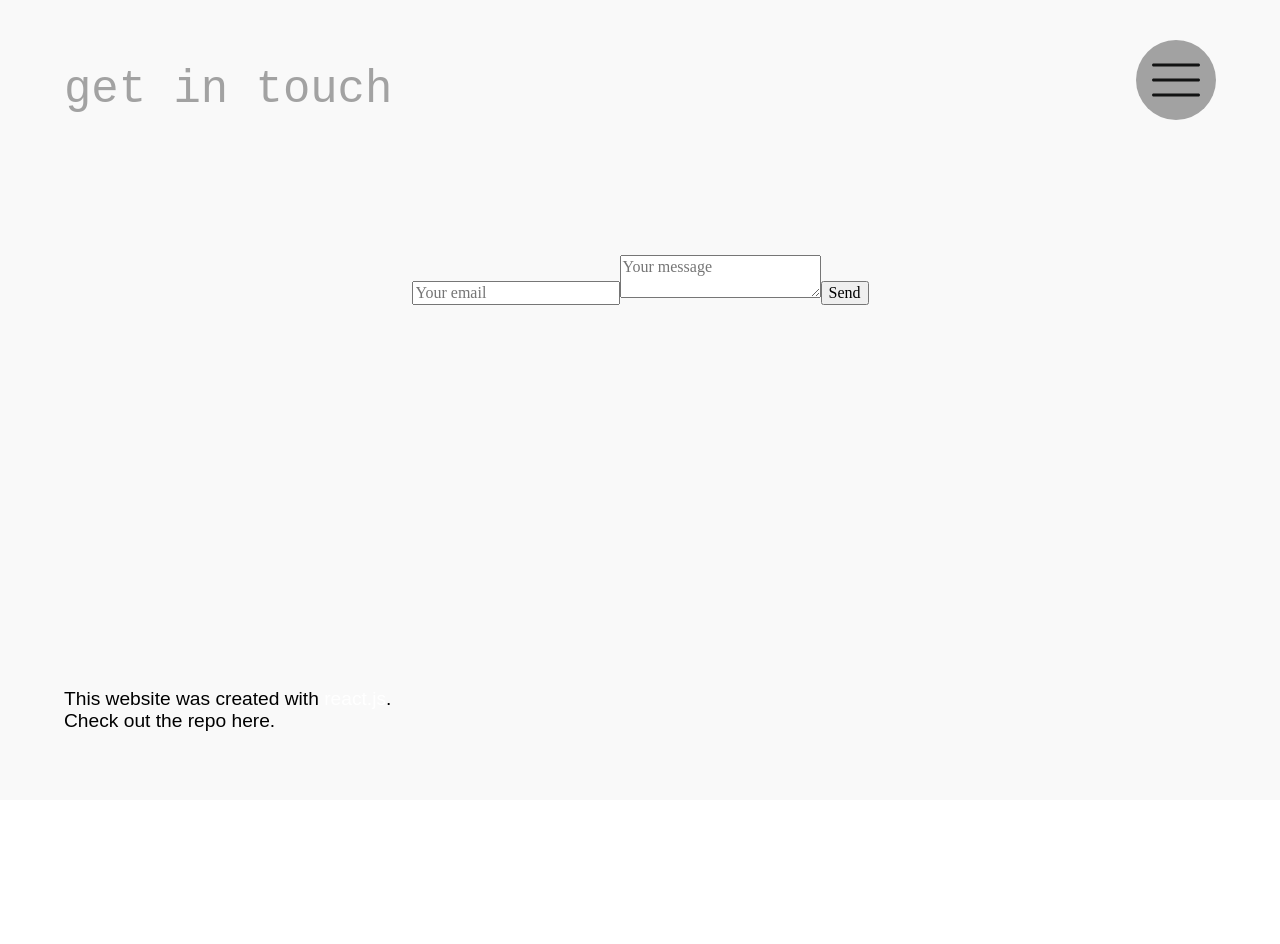
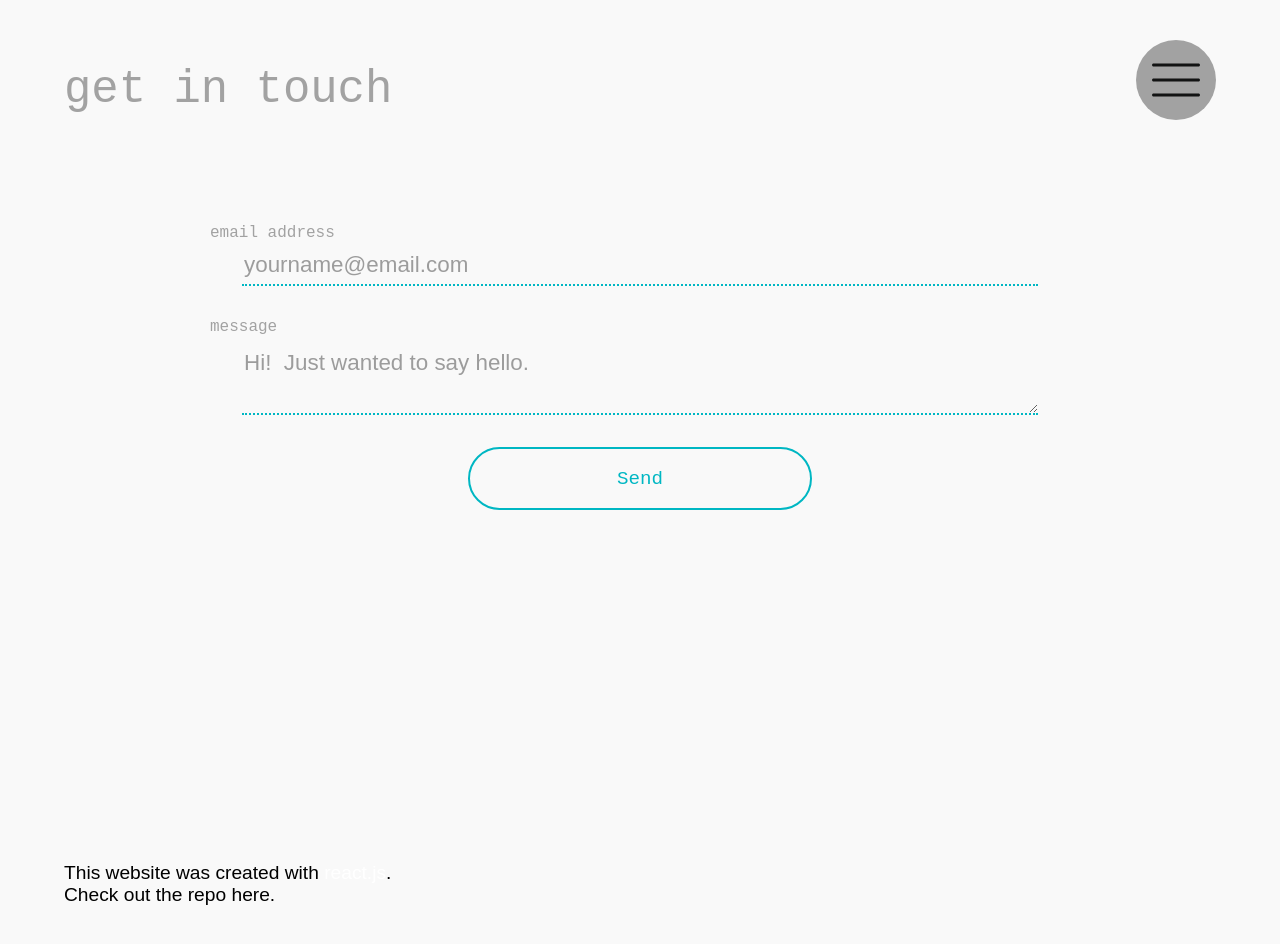
Before and after one commit to eeooee/circle-react-portfolio, a React app: page /#/contact in a window 1280 px wide. Before the commit the page ends 800 px from the top, so only its background shows below. Built offline with nearby package versions, Linux system fonts and the light colour scheme; a web font is replaced by a local one.

Commit message:
Contact page completed using formspree

```diff
--- a/src/containers/Contact.js
+++ b/src/containers/Contact.js
@@ -9,14 +9,15 @@ class Contact extends Component {
 
       <h2>get in touch</h2>
         <div className="innerText">
-        <div className="contact">
         <form method="POST" action="https://formspree.io/epiphany.compton@gmail.com">
 
-  <input type="email" name="email" placeholder="Your email"/>
-  <textarea name="message" placeholder="Your message"></textarea>
-  <button type="submit">Send</button>
+        <label for="email">email address</label>
+  <input className="contactInput" type="email" name="email" placeholder="yourname@email.com"/>
+
+  <label for="message">message</label>
+  <textarea className="contactText" name="message" placeholder="Hi!  Just wanted to say hello. "></textarea>
+  <button className="contactButton" type="submit">Send</button>
 </form>
-</div>
       </div>
       </div>
     );
--- a/src/containers/Home.js
+++ b/src/containers/Home.js
@@ -6,11 +6,11 @@ import Skills from '../containers/Skills.js';
 import ProjectContainer from '../containers/projects/ProjectContainer.js';
 
 const Home = () => (
-    <div>
+    <div >
          <Splash/>
          <About/>
          <Skills/>
-         <ProjectContainer/>
+         {/* <ProjectContainer/> */}
 
     </div>
 
--- a/src/containers/Resume.js
+++ b/src/containers/Resume.js
@@ -5,14 +5,13 @@ import './App.css';
 class Resume extends Component {
   render() {
     return (
-      <div className="App">
-        <header className="App-header">
-          <img src={logo} className="App-logo" alt="logo" />
-          <h1 className="App-title">Welcome to React</h1>
-        </header>
-        <p className="App-intro">
-          To get started, edit <code>src/App.js</code> and save to reload.
-        </p>
+      <div className="fullPageContainer">
+
+      <h2>resume</h2>
+          <div className='innerText'>
+
+      <p>Download my resume! </p>
+      </div>
       </div>
     );
   }
--- a/src/containers/styles.css
+++ b/src/containers/styles.css
@@ -1,8 +1,75 @@
+input:focus,
+select:focus,
+textarea:focus,
+button:focus {
+    outline: none;
+}
 
-.contact{
+form{
     display: flex;
     flex-direction: column;
+    width:100%;
+    padding: 2em 0;
+    max-width: 860px
 }
+label{
+    color: #a2a2a2;
+    font-family: 'Overpass Mono', monospace;
+    font-size: calc(.5vw + 1vh + .2vmin);
+}
+.contactInput{
+    font-family: 'Khula', sans-serif;
+    margin: .5em 2em 2em 2em;
+    display: block;
+    line-height: 2em;
+    border: none;
+    background: transparent;
+    border-bottom: #00B7C3 dotted 2px;
+}
+
+.contactInput::-webkit-input-placeholder{
+    opacity:70%;
+    font-family: 'Khula', sans-serif;
+    font-size:calc(1vw + 1vh + .2vmin);
+}
+.contactText{
+    font-family: 'Khula', sans-serif;
+    margin: .5em 2em 2em 2em;
+    display: block;
+    line-height: 2em;
+    border: none;
+    background: transparent;
+    border-bottom: #00B7C3 dotted 2px;
+}
+
+.contactText::-webkit-input-placeholder{
+    opacity:70%;
+    font-family: 'Khula', sans-serif;
+    font-size:calc(1vw + 1vh + .2vmin);
+}
+
+.contactButton{
+    color: #00B7C3;
+    background-color:transparent;
+    width: 40%;
+    font-family: 'Overpass Mono', monospace;
+    font-size: calc(.5vw + 1vh + .6vmin);
+    border: 2px #00B7C3 solid;
+    border-radius: 50px;
+    padding: .3em .5em;
+    line-height: 2.5em;
+    align-self:center;
+}
+
+.contactButton:hover{
+    color:#f9f9f9;
+    background-color:#00b7c3;
+    -webkit-transition: background-color 1s ease-out;
+    -moz-transition: background-color 1s ease-out;
+    -o-transition: background-color 1s ease-out;
+    transition: background-color 1s ease-out;
+}
+
 #aboutContainer{
     display:flex;
     flex-direction: column;
@@ -31,10 +98,11 @@
 
     display:flex;
     flex-direction: column;
-    height:70vh;
+    min-height:70vh;
     width: 100%;
     background-color:#F9F9F9;
 }
+
 .imageHolder{
 
 display:flex;
```
